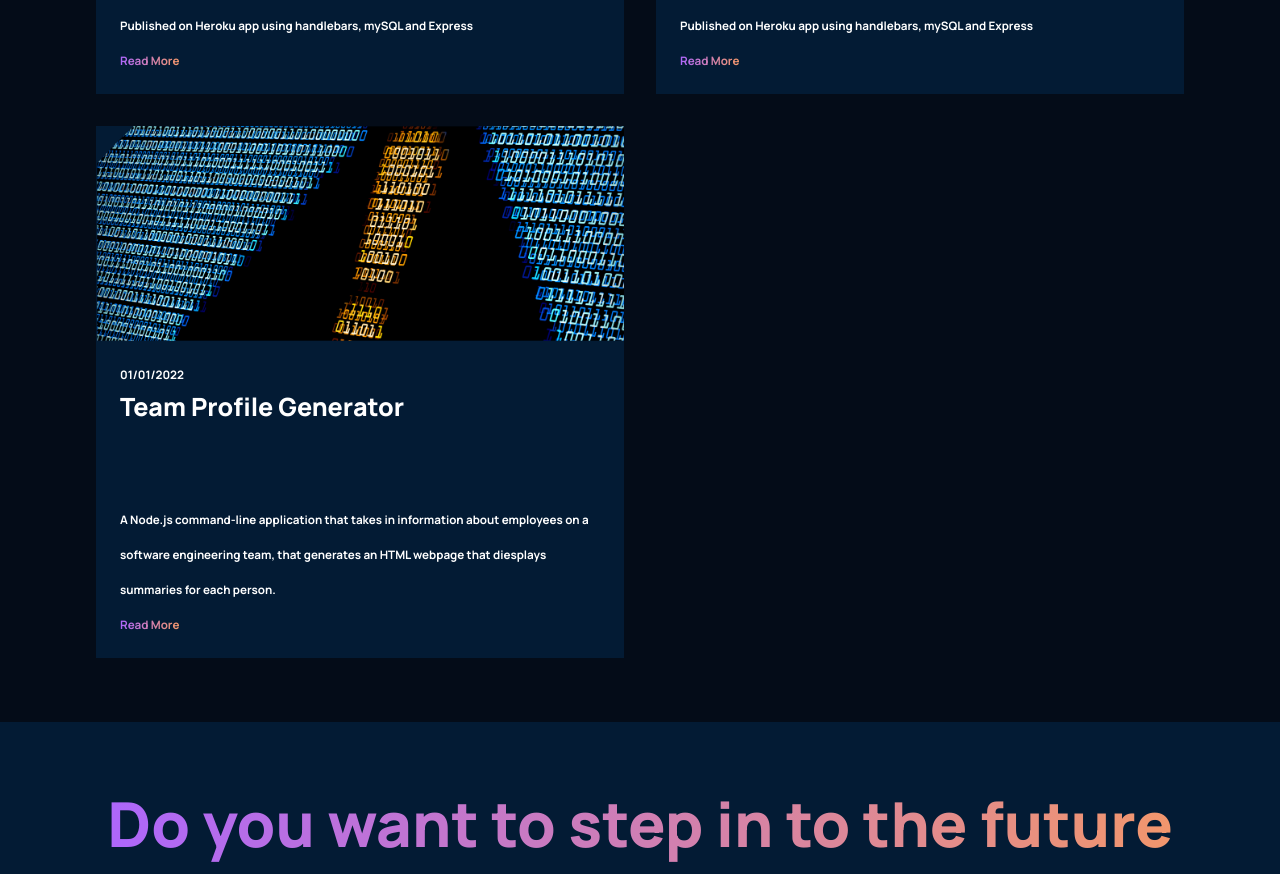
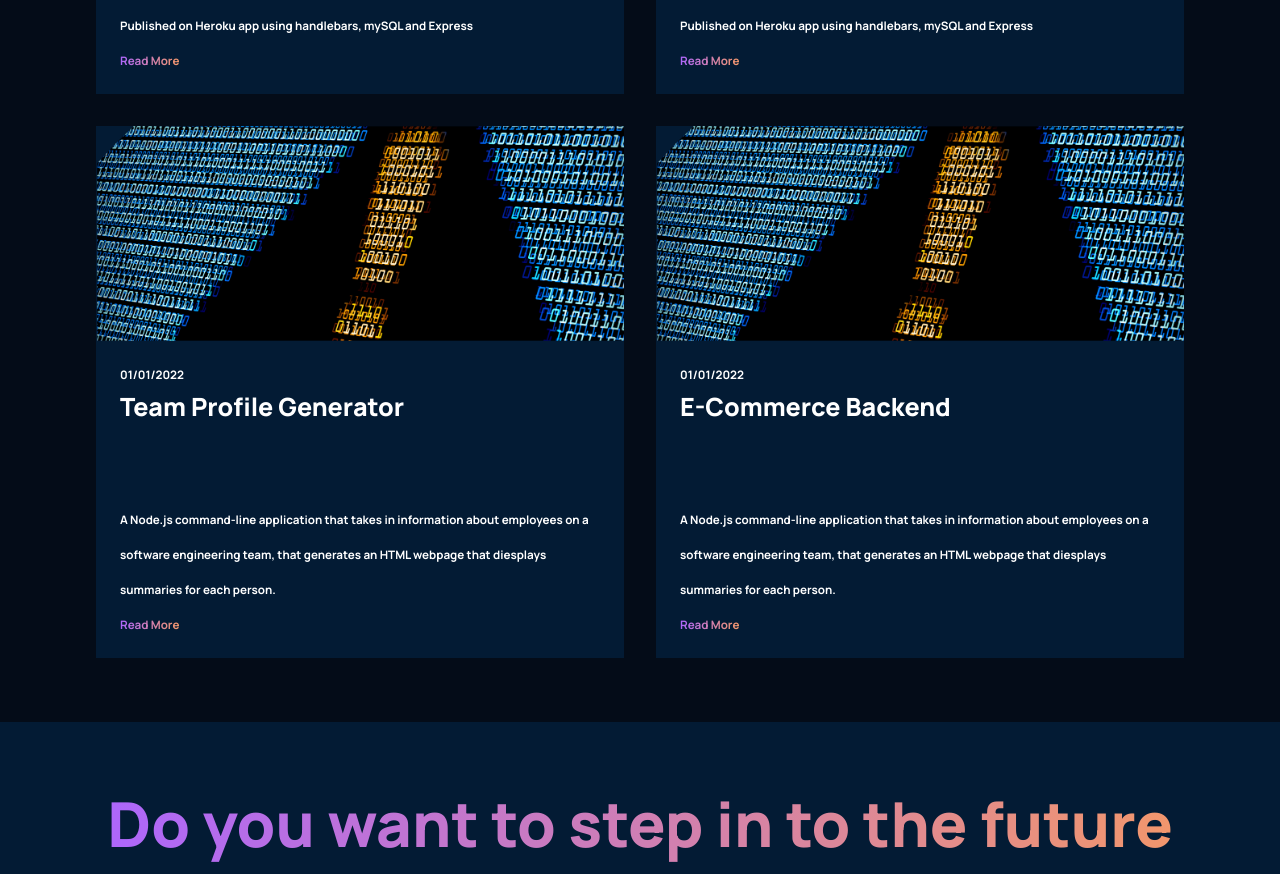
Before and after one commit to Chabivz/chabivz.github.io, a React (Create React App) app: page / in a window 1280 px wide. Shown: the part 4261-5135 px from the top of the page. Built offline with nearby package versions, Linux system fonts and the light colour scheme.

Commit message:
setup gh-pages

```diff
--- a/package.json
+++ b/package.json
@@ -6,7 +6,6 @@
     "@testing-library/jest-dom": "^5.16.4",
     "@testing-library/react": "^13.3.0",
     "@testing-library/user-event": "^13.5.0",
-    "gh-pages": "^4.0.0",
     "react": "^18.2.0",
     "react-dom": "^18.2.0",
     "react-icons": "^4.4.0",
@@ -16,6 +15,8 @@
   },
   "scripts": {
     "start": "react-scripts start",
+    "predeploy" : "npm run build",
+    "deploy" : "gh-pages -d build",
     "build": "react-scripts build",
     "test": "react-scripts test",
     "eject": "react-scripts eject"
@@ -37,5 +38,8 @@
       "last 1 firefox version",
       "last 1 safari version"
     ]
+  },
+  "devDependencies": {
+    "gh-pages": "^4.0.0"
   }
 }
--- a/src/container/Blog/Blog.jsx
+++ b/src/container/Blog/Blog.jsx
@@ -42,6 +42,14 @@ function Blog() {
       date: "01/01/2022",
       img: blog05,
     },
+
+    {
+      title: "E-Commerce Backend",
+      about: "A Node.js command-line application that takes in information about employees on a software engineering team, that generates an HTML webpage that diesplays summaries for each person.",
+      github: "https://github.com/Chabivz/E-CommerceBackEnd",
+      date: "01/01/2022",
+      img: blog05,
+    },
   ];
 
   return (
```
Also changed, not shown: 1 other file (tests, documents, lock files or other folders).
